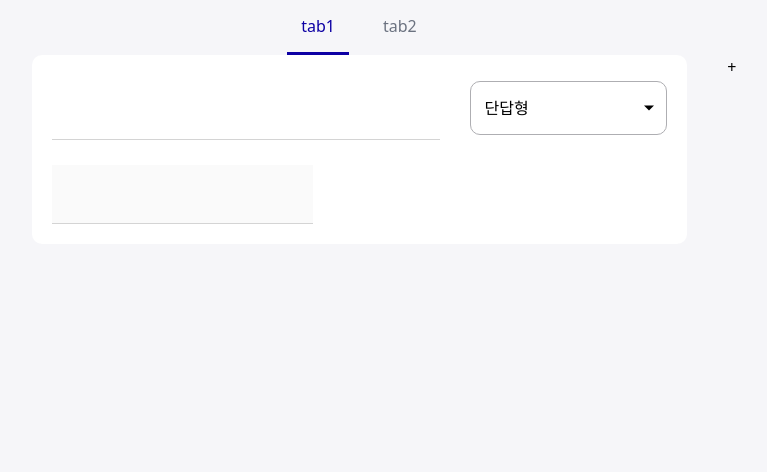
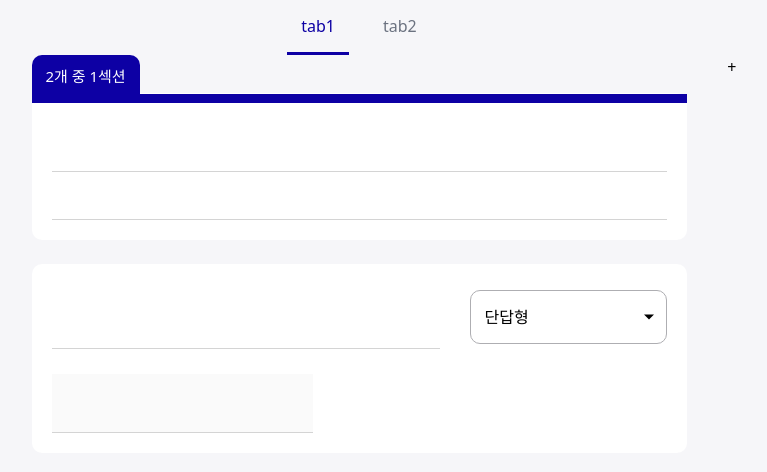
Before and after one commit to dydals3440/google-form-clone, a React (Vite) app: page / in a window 1280 px wide. Shown: the top 472 px of the page, without its empty margins (281-1048 px from the left). Built offline with nearby package versions, Linux system fonts and the light colour scheme.

Commit message:
feat: Section Editor 강좌

```diff
--- a/src/App.tsx
+++ b/src/App.tsx
@@ -8,7 +8,6 @@ import Tabs, {
 } from "./components/common/Tabs.tsx";
 
 import { SurveyStoreProvider } from "./store/store.tsx";
-import SectionEditor from "./components/edit/SectionEditor.tsx";
 import SectionEditorList from "./components/edit/SectionEditorList.tsx";
 
 function App() {
--- a/src/components/common/Input.tsx
+++ b/src/components/common/Input.tsx
@@ -13,7 +13,7 @@ const Input = forwardRef<
     <input
       ref={ref}
       className={cn(
-        "border-b-1 border-b-gray200 py-17 pl-9 pr-21",
+        "border-b-1 border-b-gray200 py-17 pl-9 pr-21 outline-none",
         "focus:border-b-gray600 focus:bg-bg2 focus:rounded-t-6",
         className,
       )}
--- a/src/components/common/MainLayout.tsx
+++ b/src/components/common/MainLayout.tsx
@@ -3,7 +3,7 @@ import { PropsWithChildren } from "react";
 
 export default function MainLayout({ children }: PropsWithChildren) {
   return (
-    <div className="w-full h-full flex justify-center bg-bg">
+    <div className="w-full h-full flex justify-center bg-bg overflow-scroll">
       <main className="max-w-[655px] w-full">{children}</main>
     </div>
   );
--- a/src/components/edit/SectionEditor.tsx
+++ b/src/components/edit/SectionEditor.tsx
@@ -1,6 +1,7 @@
 import QuestionEditor from "./QuestionEditor.tsx";
 import { observer } from "mobx-react-lite";
 import Section from "../../models/section.ts";
+import SectionTitleEditor from "./SectionTitleEditor.tsx";
 
 interface Props {
   section: Section;
@@ -10,7 +11,11 @@ interface Props {
 // mobx react-light가 해당 과정을 해줌.
 const SectionEditor = observer(function SectionEditor({ section }: Props) {
   return (
-    <div>
+    //  내 하위에있는 모든 자식들한테 마진 부여
+    // tailwind pseudo -> variant
+    // &>* 현재 컴포넌트 기준으로, 바로 아래 자식들 이라는 뜻
+    <div className="[&>*]:mb-24">
+      <SectionTitleEditor section={section} capTitle="2개 중 1섹션" />
       {section.questions.map((question) => (
         <QuestionEditor key={question.id} question={question} />
       ))}
--- /dev/null
+++ b/src/components/edit/SectionTitleEditor.tsx
@@ -0,0 +1,36 @@
+import Section from "../../models/section.ts";
+import Panel, { PanelBody, PanelCap } from "../common/Panel.tsx";
+import Input from "../common/Input.tsx";
+import { observer } from "mobx-react-lite";
+
+interface Props {
+  capTitle: string;
+  section: Section;
+}
+
+const SectionTitleEditor = observer(function SectionTitleEditor({
+  capTitle,
+  section,
+}: Props) {
+  return (
+    <div>
+      <PanelCap>{capTitle}</PanelCap>
+      <Panel>
+        <PanelBody className="flex flex-col">
+          <Input
+            className="mb-17 text-24 text-gray900 font-semibold py-8"
+            value={section.title}
+            onChange={(e) => section.setTitle(e.currentTarget.value)}
+          />
+          <Input
+            className="text-16 text-gray700 py-3"
+            value={section.description}
+            onChange={(e) => section.setDescription(e.currentTarget.value)}
+          />
+        </PanelBody>
+      </Panel>
+    </div>
+  );
+});
+
+export default SectionTitleEditor;
--- a/src/models/section.ts
+++ b/src/models/section.ts
@@ -4,6 +4,7 @@ import { makeAutoObservable } from "mobx";
 type SectionData = {
   id: number;
   title: string;
+  description: string;
   questions: Question[];
 };
 
@@ -11,12 +12,14 @@ export default class Section implements SectionData {
   // 1. 필드 정의
   id: number;
   title: string;
+  description: string;
   questions: Question[];
 
   constructor(
     data: SectionData = {
       id: Date.now(),
       title: "",
+      description: "",
       // 무조건 질문 한개는 존재하게 함.
       questions: [new Question()],
     },
@@ -25,7 +28,17 @@ export default class Section implements SectionData {
 
     this.id = data.id;
     this.title = data.title;
+    // 파라미터로 넘어온 디스크립션으로 초기화될 수 있게 설정
+    this.description = data.description;
     this.questions = data.questions;
+  }
+
+  setTitle(title: string) {
+    this.title = title;
+  }
+
+  setDescription(description: string) {
+    this.description = description;
   }
 
   addQuestion() {
```
